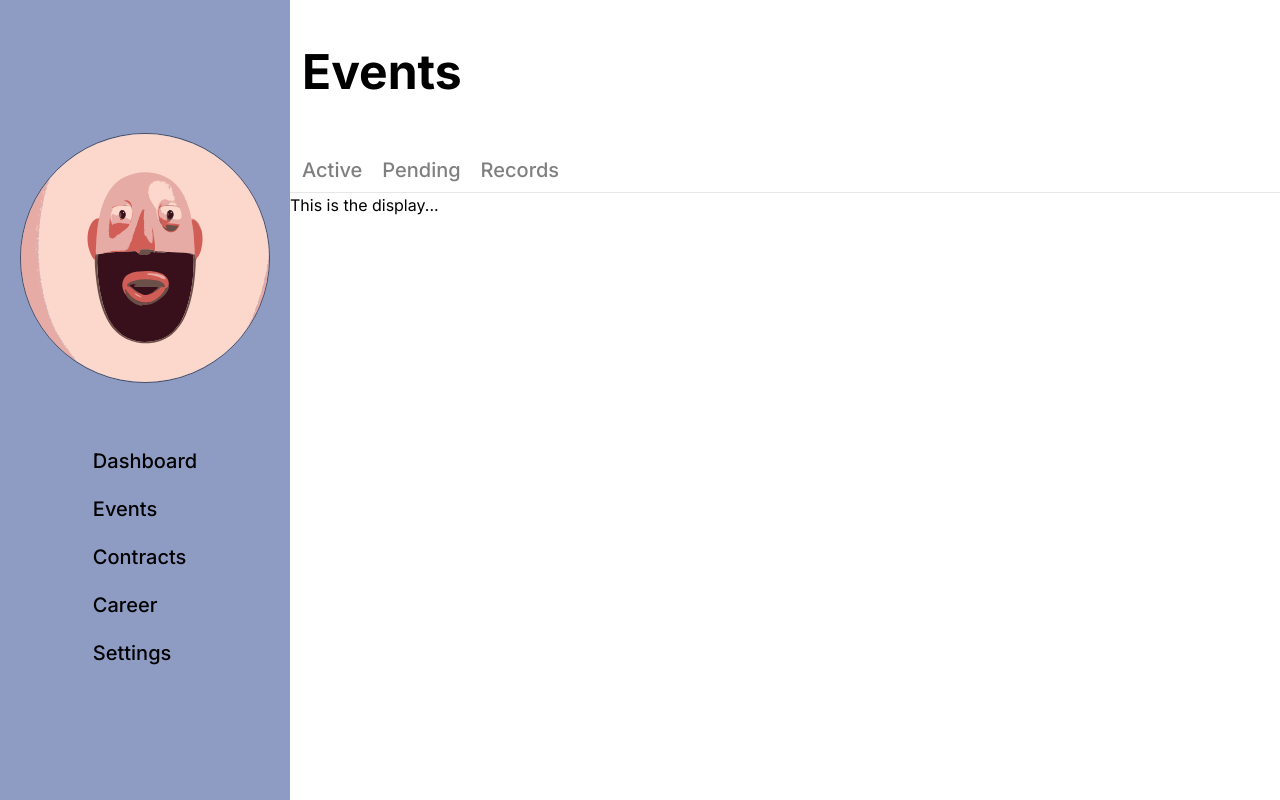
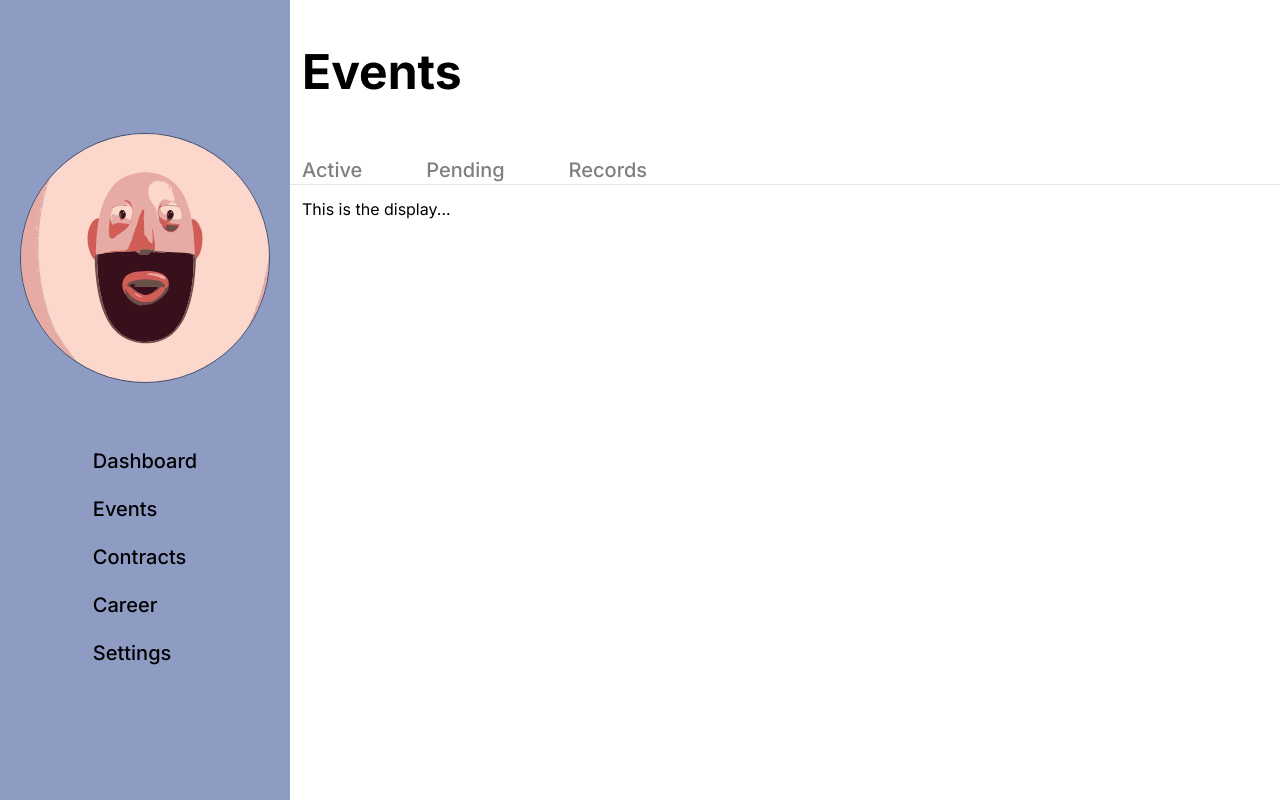
Before and after one commit to mmesomasaint/jointt, a Next.js app: page /dashboard/events in a window 1280 px wide. Built offline with nearby package versions, Linux system fonts and the light colour scheme; no server answers.

Commit message:
Fix: ADjust layout

```diff
--- a/app/dashboard/events/page.tsx
+++ b/app/dashboard/events/page.tsx
@@ -7,16 +7,16 @@ export default function Events() {
 
   return (
     <div className='flex flex-col justify-start gap-0'>
-      <div className='p-3 pt-12'>
+      <div className='p-3 pb-1 pt-12'>
         <Text size='BOLD'>Events</Text>
-        <div className='mt-16 flex justify-start items-center gap-5'>
+        <div className='mt-16 flex justify-start items-center gap-16'>
           <Tab onClick={handleTabs}>Active</Tab>
           <Tab onClick={handleTabs}>Pending</Tab>
           <Tab onClick={handleTabs}>Records</Tab>
         </div>
       </div>
       <hr />
-      <div className='flex-grow'>This is the display...</div>
+      <div className='flex-grow p-3'>This is the display...</div>
     </div>
   )
 }
```
